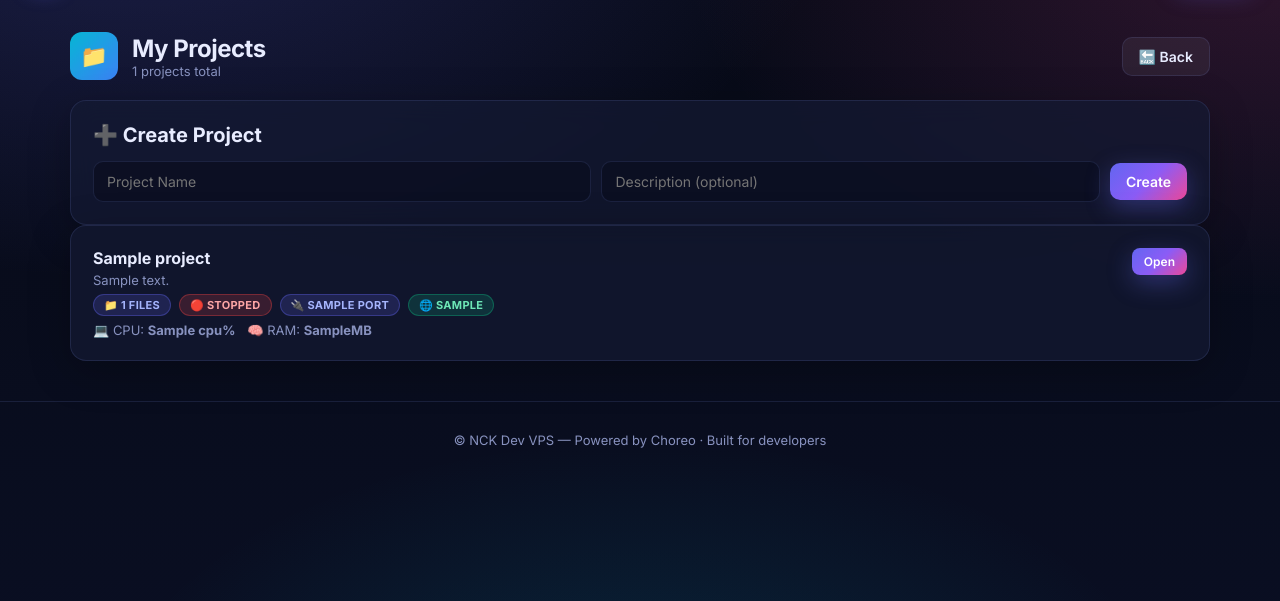
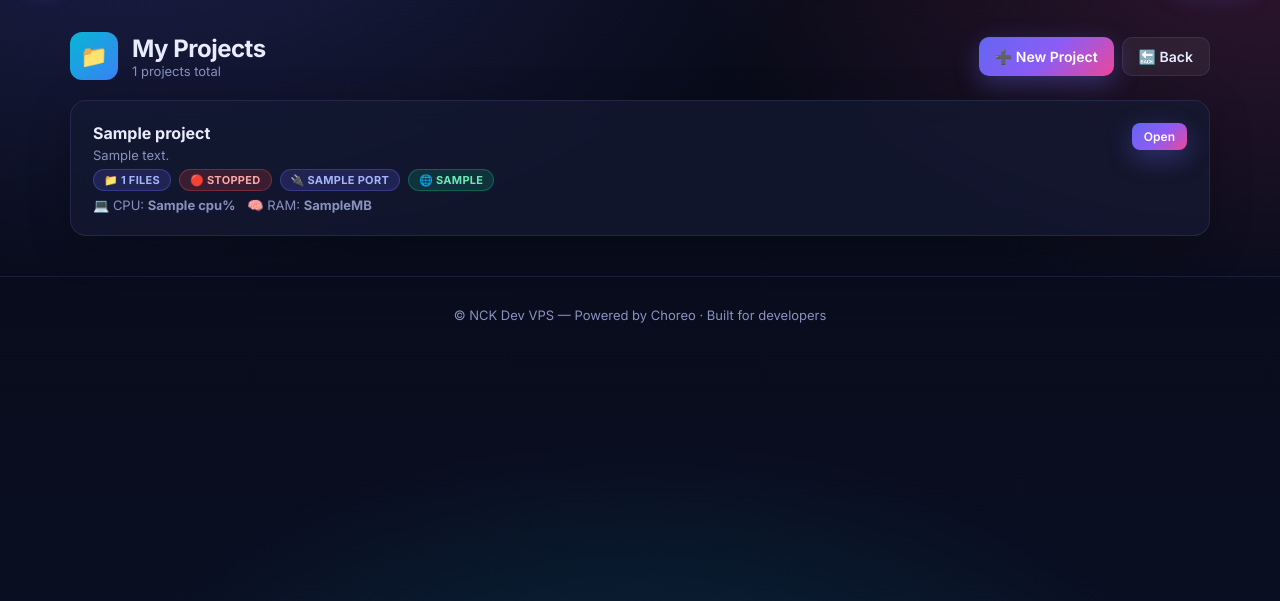
Before and after one commit to DarkLord813/nck-dev-vps, a Flask app: template templates/projects.html in a window 1280 px wide. Shown: the part 61-662 px from the top of the page. Run offline with Flask 3, Linux system fonts and the light colour scheme; the template is opened without the code that fills it: most values are stand-ins (such as "Sample title", 1, 10 or a date in 2020).

Commit message:
Add files via upload

```diff
--- a/templates/projects.html
+++ b/templates/projects.html
@@ -10,17 +10,10 @@
         <p class="muted" style="margin:0">{{total_projects}} projects total</p>
       </div>
     </div>
-    <a href="/dashboard" class="btn btn-ghost">🔙 Back</a>
-  </div>
-
-  <!-- Create Project -->
-  <div class="card">
-    <h2>➕ Create Project</h2>
-    <form method="post" action="/project/create" class="row">
-      <input name="name" placeholder="Project Name" required style="flex:1;min-width:150px">
-      <input name="description" placeholder="Description (optional)" style="flex:1;min-width:150px">
-      <button class="btn btn-primary">Create</button>
-    </form>
+    <div style="display:flex;gap:8px;flex-wrap:wrap">
+      <a href="/project/create" class="btn btn-primary">➕ New Project</a>
+      <a href="/dashboard" class="btn btn-ghost">🔙 Back</a>
+    </div>
   </div>
 
   <!-- Projects Grid -->
@@ -65,7 +58,9 @@
     </div>
     {% else %}
     <div class="card" style="text-align:center;padding:40px;grid-column:1/-1">
-      <p class="muted" style="font-size:16px">No projects yet. Create one above!</p>
+      <div style="font-size:48px">📁</div>
+      <p class="muted" style="font-size:16px;margin:10px 0">No projects yet. Create your first project!</p>
+      <a href="/project/create" class="btn btn-primary">➕ Create Project</a>
     </div>
     {% endfor %}
   </div>
```
